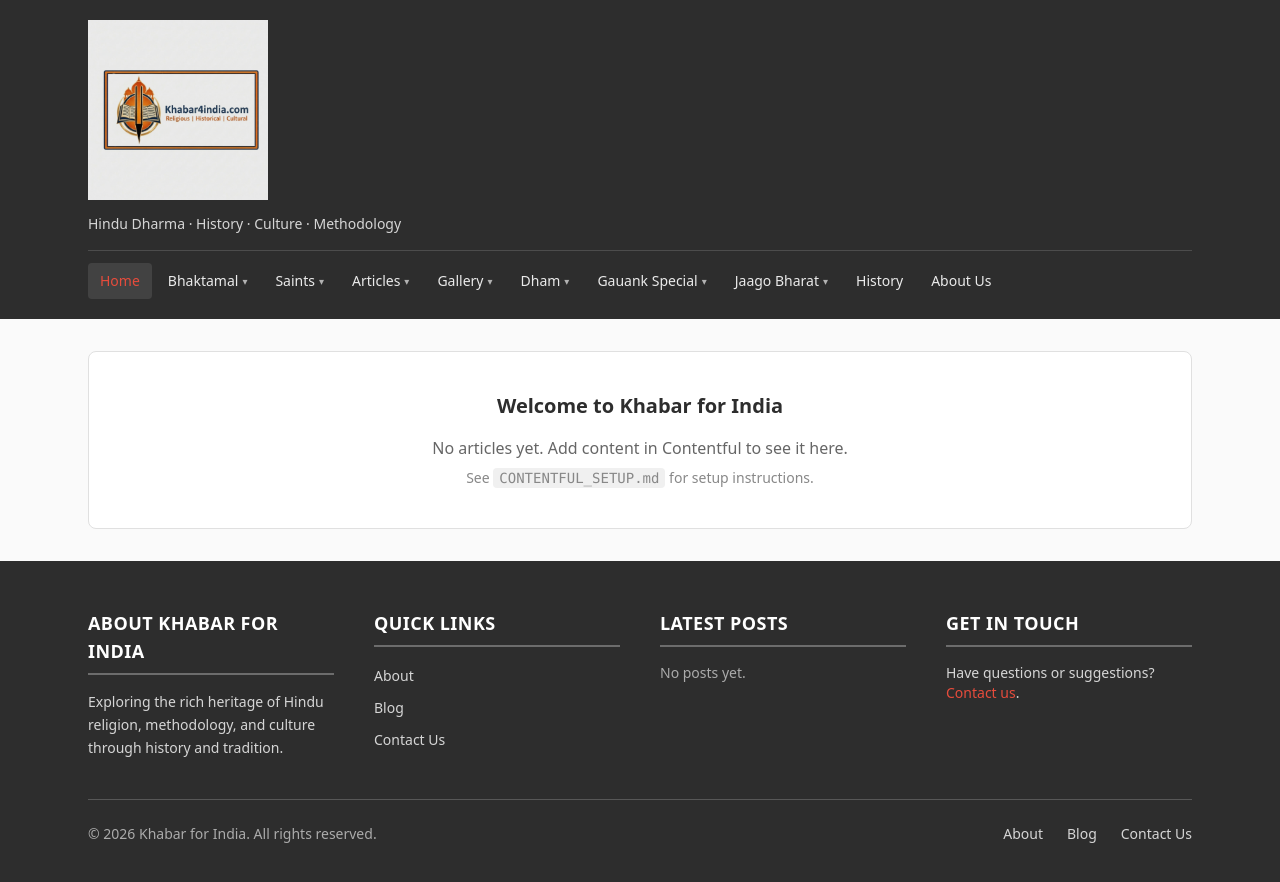
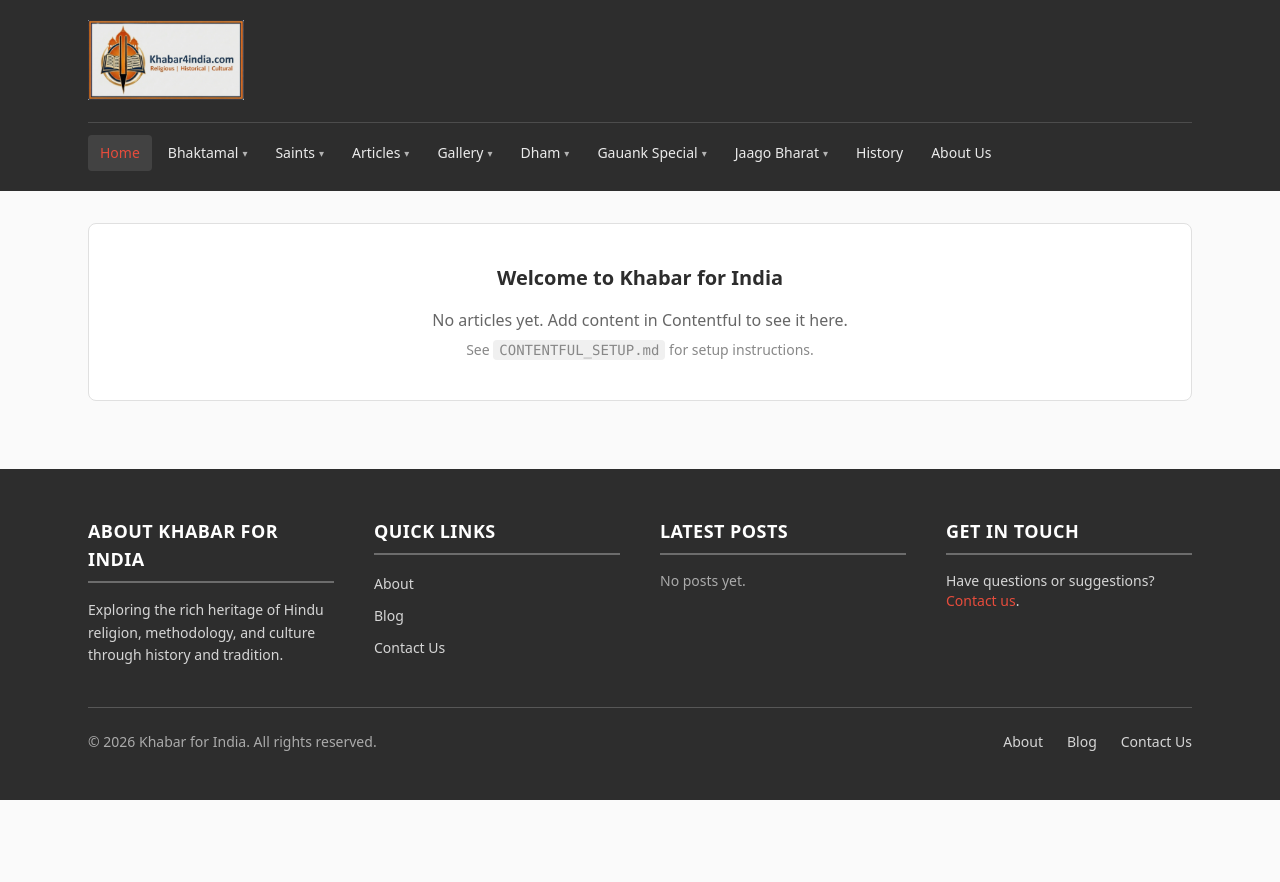
Before and after one commit to pprkshukla/khabar4india, a Next.js app: page / in a window 1280 px wide. Shown: the top 882 px of the page. After the commit the page ends 800 px from the top, so only its background shows below. Built offline with nearby package versions, Linux system fonts and the light colour scheme.

Commit message:
Updated logo

```diff
--- a/next.config.mjs
+++ b/next.config.mjs
@@ -1,6 +1,7 @@
 /** @type {import('next').NextConfig} */
 const nextConfig = {
   images: {
+    unoptimized: true,
     remotePatterns: [
       {
         protocol: "https",
@@ -9,6 +10,7 @@ const nextConfig = {
       },
     ],
   },
+  // output: 'export',
 };
 
 export default nextConfig;
--- a/src/components/Header.js
+++ b/src/components/Header.js
@@ -15,13 +15,13 @@ export default function Header() {
             alt="Khabar for India"
             width={640}
             height={120}
-            className="h-24 w-auto sm:h-24 md:h-45"
+            className="h-24 w-auto sm:h-24 md:h-20"
             priority
           />
         </Link>
-        <p className="mt-2 text-sm text-white/80">
+        {/* <p className="mt-2 text-sm text-white/80">
           Hindu Dharma · History · Culture · Methodology
-        </p>
+        </p> */}
         <div className="mt-4 border-t border-white/15 pt-3">
           <MainNav />
         </div>
```
Also changed, not shown: public/logoK4I copy.png (deleted), public/logoK4I.png.
